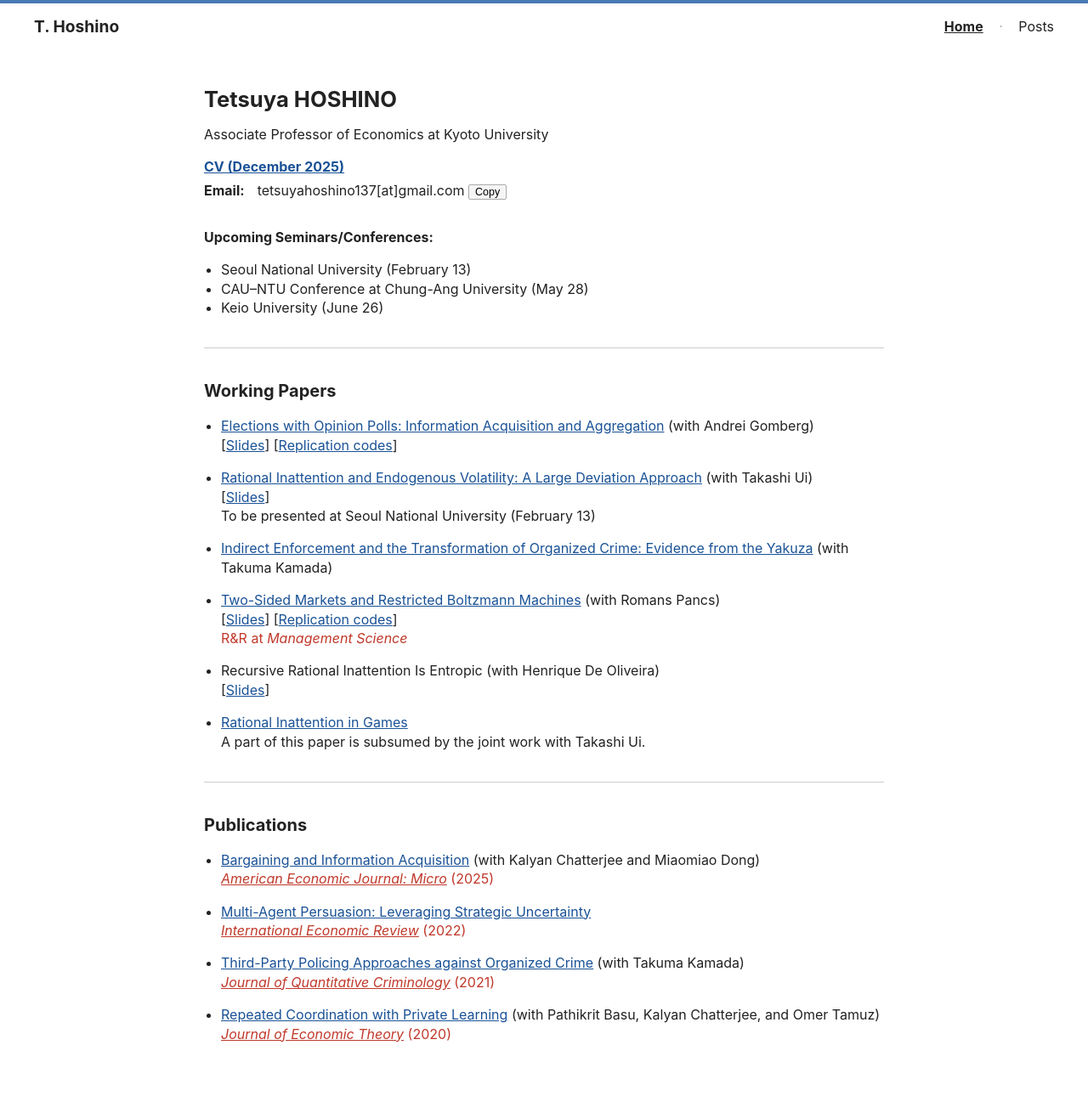
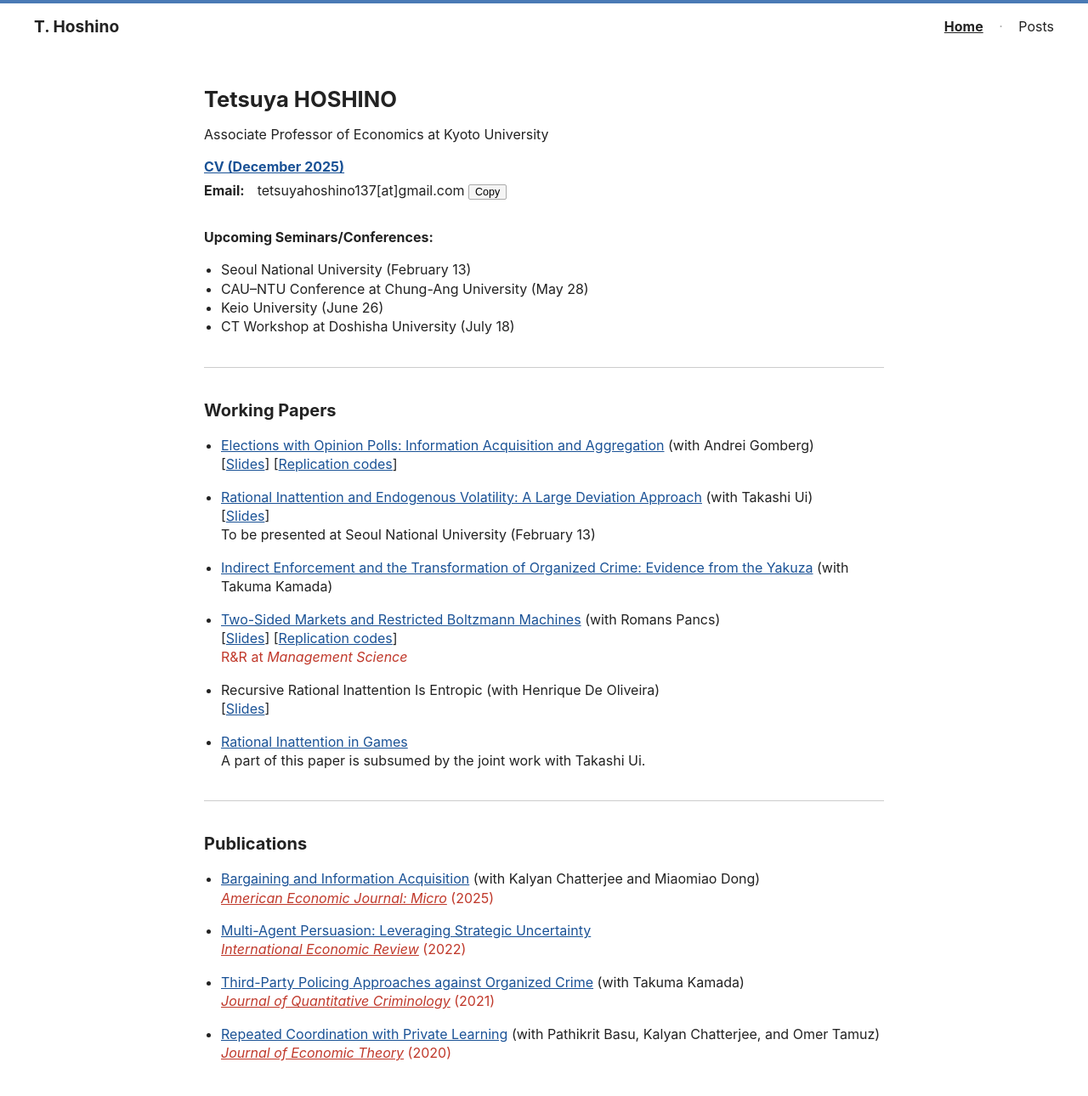
Before and after one commit to tetsuyahoshino137/tetsuyahoshino137.github.io, a Jekyll site: the page built from index.md, in a window 1280 px wide. Shown: the whole page at 85% size. Built offline with Jekyll 4.4.1, drawn with Linux system fonts in a browser that asks for light colours; before the commit the page ends 1268 px from its top, so only the background shows below that.

Commit message:
Update index.md

```diff
--- a/index.md
+++ b/index.md
@@ -26,6 +26,7 @@ title: Home
 * Seoul National University (February 13)
 * CAU–NTU Conference at Chung-Ang University (May 28)
 * Keio University (June 26)
+* CT Workshop at Doshisha University (July 18)
 
 ---
 
```
